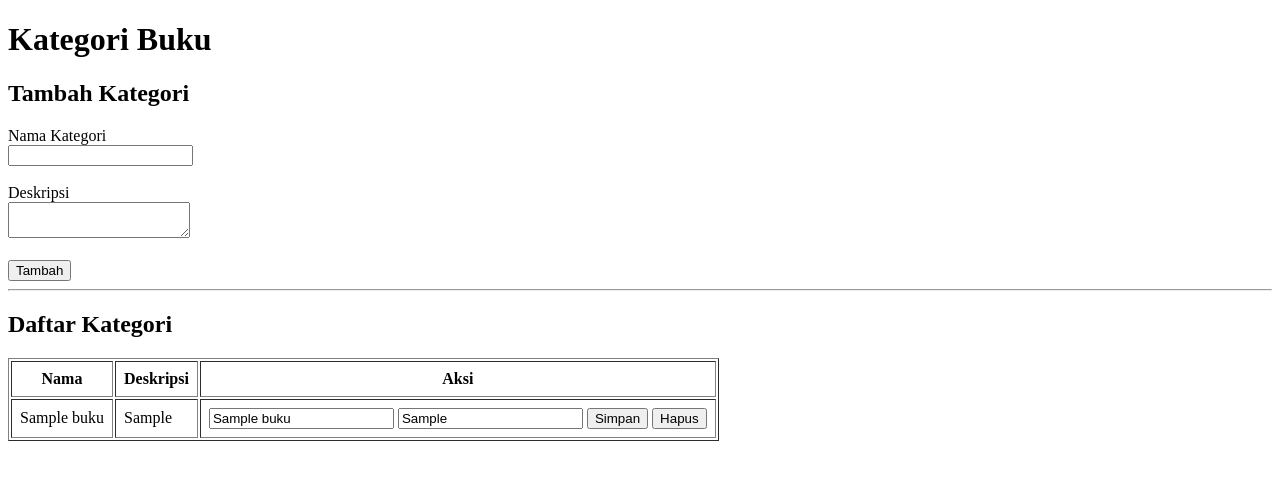
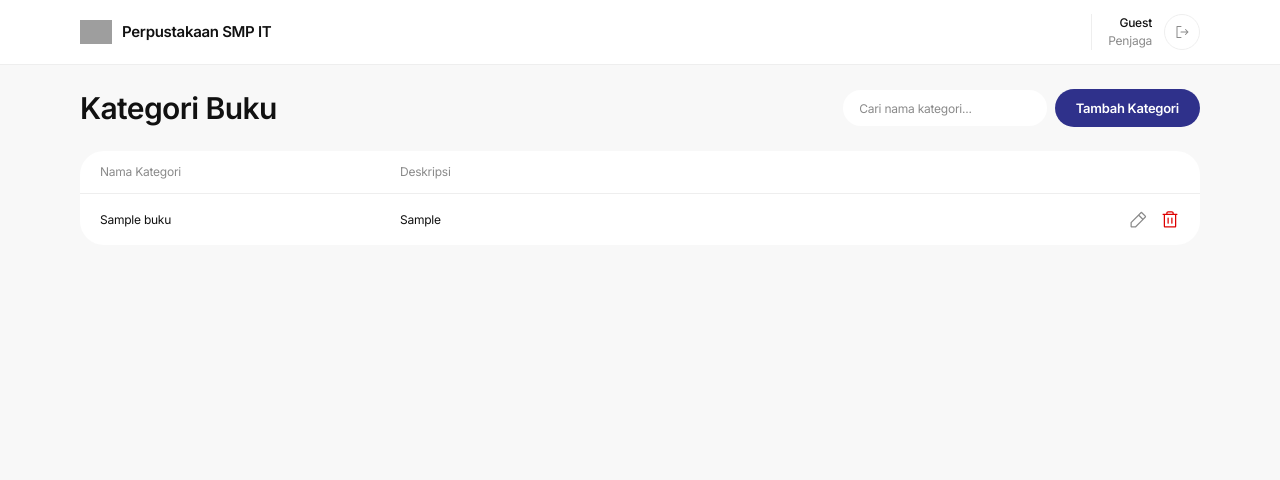
Before and after one commit to SI-PPL-2026/TUBES-Kelompok-A-04, a Laravel app: page /admin/kategori in a window 1280 px wide. Shown: the top 480 px of the page. Run offline with Laravel 12, Linux system fonts and the light colour scheme; tables that the repository leaves empty hold one stand-in row (values such as "Sample post"); style sheets or scripts are compiled from the project's sources; grey boxes are pictures that could not be loaded.

Commit message:
feat : update visual & crud

```diff
--- a/app/Http/Controllers/Admin/KategoriController.php
+++ b/app/Http/Controllers/Admin/KategoriController.php
@@ -17,7 +17,7 @@ class KategoriController extends Controller
     public function index() : View
     {
         return view('admin.kategori.index', [
-            'kategori' => KategoriBuku::orderBy('nama_kategori')->get(),
+            'kategori' => KategoriBuku::orderBy('nama_kategori')->paginate(15),
         ]);
     }
 
--- /dev/null
+++ b/config/menu.php
@@ -0,0 +1,13 @@
+<?php
+
+return [
+
+    'superadmin' => [
+        ['label' => 'Kategori', 'route' => 'admin.kategori.index'],
+    ],
+
+    'penjaga' => [
+        // nanti diisi kalau modul peminjaman/denda sudah ada
+    ],
+
+];
--- a/resources/views/admin/kategori/index.blade.php
+++ b/resources/views/admin/kategori/index.blade.php
@@ -1,60 +1,73 @@
-<!doctype html>
-<html lang="id">
-<head>
-    <meta charset="utf-8">
-    <title>Kategori Buku</title>
-</head>
-<body>
-    <h1>Kategori Buku</h1>
+<x-layout :nav="config('menu.superadmin')" title="Kategori Buku">
+    <x-ui.page-header title="Kategori Buku">
+        <x-ui.search placeholder="Cari nama kategori..." />
+        <x-ui.button variant="primary" x-data x-on:click="$dispatch('open-modal', 'tambah-kategori')">
+            Tambah Kategori
+        </x-ui.button>
+    </x-ui.page-header>
 
-    @if (session('status'))
-        <p style="color: green">{{ session('status') }}</p>
-    @endif
+    <div class="ui-section">
+        <x-ui.table caption="Daftar kategori" :paginator="$kategori">
+            <x-slot:head>
+                <th style="width: 300px">Nama Kategori</th>
+                <th>Deskripsi</th>
+                <th style="width: 133px"><span class="sr-only">Aksi</span></th>
+            </x-slot:head>
 
-    <h2>Tambah Kategori</h2>
-    <form method="POST" action="{{ route('admin.kategori.store') }}">
-        @csrf
-        <label>Nama Kategori<br>
-            <input type="text" name="nama_kategori" value="{{ old('nama_kategori') }}">
-        </label>
-        @error('nama_kategori') <p style="color: red">{{ $message }}</p> @enderror
-        <br><br>
-        <label>Deskripsi<br>
-            <textarea name="deskripsi_kategori">{{ old('deskripsi_kategori') }}</textarea>
-        </label>
-        <br><br>
-        <button type="submit">Tambah</button>
-    </form>
-
-    <hr>
-
-    <h2>Daftar Kategori</h2>
-    <table border="1" cellpadding="8">
-        <tr>
-            <th>Nama</th>
-            <th>Deskripsi</th>
-            <th>Aksi</th>
-        </tr>
             @forelse ($kategori as $k)
                 <tr>
                     <td>{{ $k->nama_kategori }}</td>
-                <td>{{ $k->deskripsi_kategori }}</td>
+                    <td class="ui-table__wrap">{{ $k->deskripsi_kategori }}</td>
                     <td>
-                    <form method="POST" action="{{ route('admin.kategori.update', $k) }}" style="display:inline">
-                        @csrf @method('PUT')
-                        <input type="text" name="nama_kategori" value="{{ $k->nama_kategori }}">
-                        <input type="text" name="deskripsi_kategori" value="{{ $k->deskripsi_kategori }}">
-                        <button type="submit">Simpan</button>
-                    </form>
-                    <form method="POST" action="{{ route('admin.kategori.destroy', $k) }}" style="display:inline">
-                        @csrf @method('DELETE')
-                        <button type="submit" onclick="return confirm('Hapus kategori ini?')">Hapus</button>
-                    </form>
+                        <x-ui.row-actions
+                            label="kategori {{ $k->nama_kategori }}"
+                            edit-modal="ubah-kategori-{{ $k->id_kategori }}"
+                            delete-modal="hapus-kategori-{{ $k->id_kategori }}" />
                     </td>
                 </tr>
             @empty
-            <tr><td colspan="3">Belum ada data kategori</td></tr>
+                <tr>
+                    <td colspan="3" class="ui-table__empty">
+                        {{ request('q') ? 'Tidak ada kategori yang cocok' : 'Belum ada data kategori' }}
+                    </td>
+                </tr>
             @endforelse
-    </table>
-</body>
-</html>
+        </x-ui.table>
+    </div>
+
+    <x-ui.modal name="tambah-kategori" icon="book-bookmark" title="Tambah Kategori Buku"
+                description="Tambahkan setiap kategori dari buku yang anda miliki sehingga semua buku anda dapat terorganisir dengan baik"
+                :action="route('admin.kategori.store')">
+        <x-kategori.fields />
+
+        <x-slot:footer>
+            <x-ui.button block x-on:click="$dispatch('close-modal', 'tambah-kategori')">Batal</x-ui.button>
+            <x-ui.button block variant="primary" type="submit">Tambah</x-ui.button>
+        </x-slot:footer>
+    </x-ui.modal>
+
+    @foreach ($kategori as $k)
+        <x-ui.modal name="ubah-kategori-{{ $k->id_kategori }}" icon="book-bookmark"
+                    title="Ubah Kategori {{ $k->nama_kategori }}"
+                    description="Perbarui jika ada perubahan terkait dengan kategori"
+                    :action="route('admin.kategori.update', $k)" method="PUT">
+            <x-kategori.fields :kategori="$k" />
+
+            <x-slot:footer>
+                <x-ui.button block x-on:click="$dispatch('close-modal', 'ubah-kategori-{{ $k->id_kategori }}')">Batal</x-ui.button>
+                <x-ui.button block variant="primary" type="submit">Simpan</x-ui.button>
+            </x-slot:footer>
+        </x-ui.modal>
+
+        <x-ui.confirm-delete
+            name="hapus-kategori-{{ $k->id_kategori }}"
+            title="Hapus Kategori {{ $k->nama_kategori }}?"
+            description="Jika anda menghapus kategori ini,
+            maka kategori ini akan hilang"
+            :action="route('admin.kategori.destroy', $k)"
+            :blocked-title="'Kategori ' . $k->nama_kategori . ' tidak dapat dihapus'"
+            :blocker="$k->buku_count
+                ? 'Masih ada ' . $k->buku_count . ' buku dalam kategori ini. Pindahkan atau hapus bukunya terlebih dahulu.'
+                : null" />
+    @endforeach
+</x-layout>
--- /dev/null
+++ b/resources/views/components/kategori/fields.blade.php
@@ -0,0 +1,6 @@
+@props(['kategori' => null])
+
+<x-ui.input label="Nama Kategori" name="nama_kategori" placeholder="Masukan nama kategori"
+            :value="$kategori?->nama_kategori" />
+<x-ui.textarea label="Deskripsi" name="deskripsi_kategori" placeholder="Masukkan deskripsi dari kategori"
+               :value="$kategori?->deskripsi_kategori" />
--- /dev/null
+++ b/resources/views/components/ui/icon-button.blade.php
@@ -0,0 +1,31 @@
+{{--
+  Tombol ikon. Dua bentuk:
+  - frame="false" (default): ikon polos, untuk aksi baris tabel (ubah / hapus)
+  - frame="true": ikon di dalam bingkai tombol secondary (mis. tombol keluar di header)
+
+  <x-ui.icon-button icon="pencil-simple" label="Ubah buku Bumi" href="{{ route('buku.edit', $buku) }}" />
+  <x-ui.icon-button icon="sign-out" label="Keluar" frame x-on:click="$dispatch('open-modal', 'logout')" />
+
+  label wajib: dipakai sebagai aria-label karena tombol tidak punya teks.
+--}}
+@props([
+    'icon',
+    'label',
+    'href' => null,
+    'frame' => false,
+    'type' => 'button',
+])
+
+@php
+    $classes = $frame ? 'ui-btn ui-btn--secondary ui-btn--icon' : 'ui-icon-btn';
+@endphp
+
+@if ($href)
+    <a href="{{ $href }}" aria-label="{{ $label }}" title="{{ $label }}" {{ $attributes->merge(['class' => $classes]) }}>
+        <img src="{{ asset('icons/' . $icon . '.svg') }}" alt="" width="20" height="20">
+    </a>
+@else
+    <button type="{{ $type }}" aria-label="{{ $label }}" title="{{ $label }}" {{ $attributes->merge(['class' => $classes]) }}>
+        <img src="{{ asset('icons/' . $icon . '.svg') }}" alt="" width="20" height="20">
+    </button>
+@endif
--- /dev/null
+++ b/resources/views/components/ui/page-header.blade.php
@@ -0,0 +1,8 @@
+@props(['title'])
+
+<div {{ $attributes->merge(['class' => 'ui-page-header']) }}>
+    <h1 class="t-30-semibold">{{ $title }}</h1>
+    @if ($slot->isNotEmpty())
+        <div class="ui-actions">{{ $slot }}</div>
+    @endif
+</div>
--- /dev/null
+++ b/resources/views/components/ui/search.blade.php
@@ -0,0 +1,21 @@
+@props([
+    'placeholder' => 'Cari...',
+    'name' => 'q',
+    'action' => null,
+])
+
+<form method="GET" action="{{ $action ?? url()->current() }}" role="search">
+    @foreach (request()->except($name, 'page') as $key => $val)
+        @if (is_scalar($val))
+            <input type="hidden" name="{{ $key }}" value="{{ $val }}">
+        @endif
+    @endforeach
+    <input
+        type="search"
+        name="{{ $name }}"
+        value="{{ request($name) }}"
+        placeholder="{{ $placeholder }}"
+        aria-label="{{ $placeholder }}"
+        {{ $attributes->merge(['class' => 'ui-search']) }}
+    >
+</form>
--- a/routes/web.php
+++ b/routes/web.php
@@ -10,6 +10,11 @@ Route::get('/', function () {
 Route::get('/dashboard', function () {
     return view('dashboard');
 });
+
+Route::post('logout', function () {
+    return redirect('/');
+})->name('logout');
+
 Route::prefix('admin')->name('admin.')->group(function () {
     Route::resource('kategori', KategoriController::class)->except(['create', 'edit', 'show']);
 });
```
Also changed, not shown: app/View/Components/AppLayout.php (added, +21 -0 lines), resources/views/components/ui/confirm-delete.blade.php (added, +30 -0 lines), resources/views/components/ui/header.blade.php (added, +41 -0 lines), resources/views/components/ui/input.blade.php (added, +34 -0 lines), resources/views/components/ui/textarea.blade.php (added, +29 -0 lines). Lines whose indentation alone changed are shown as unchanged.
